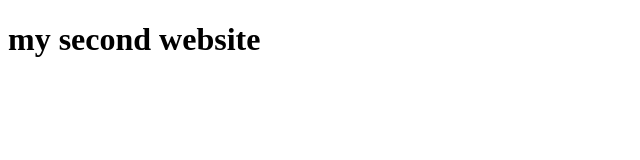
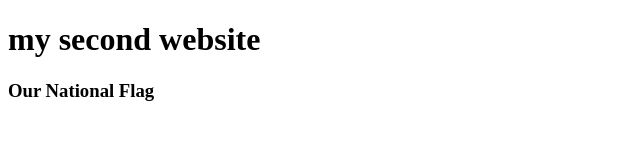
Before and after one commit to Nakibooo1/my-second-website, a plain HTML site: page index.html in a window 1280 px wide. Shown: the whole page, without its empty margins (0-640 px from the left). Drawn offline with Linux system fonts and the light colour scheme.

Commit message:
national flag

```diff
--- a/index.html
+++ b/index.html
@@ -7,5 +7,6 @@
 </head>
 <body>
     <h1>my second website</h1>
+    <h3>Our National Flag</h3>
 </body>
 </html>
```
